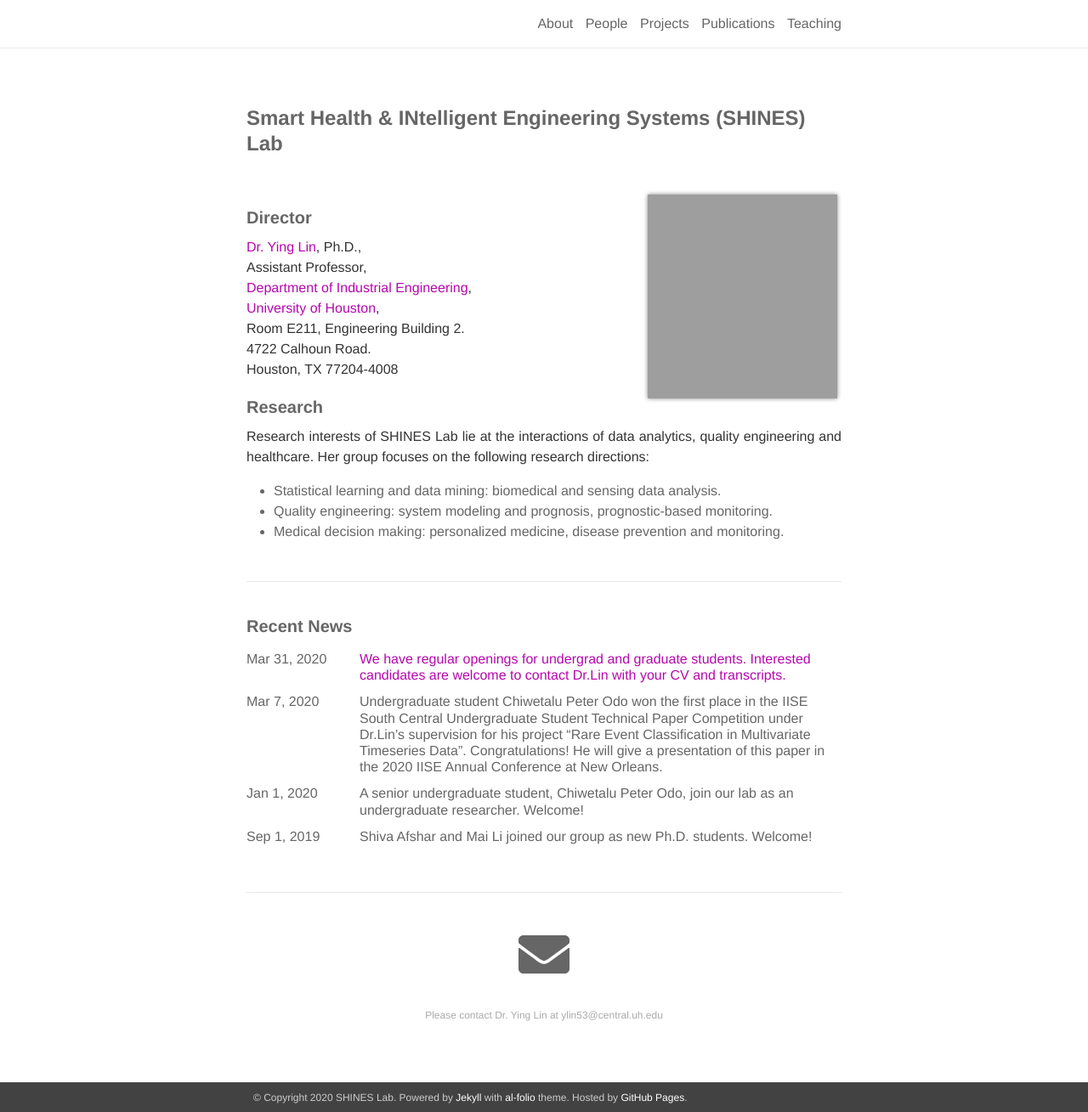
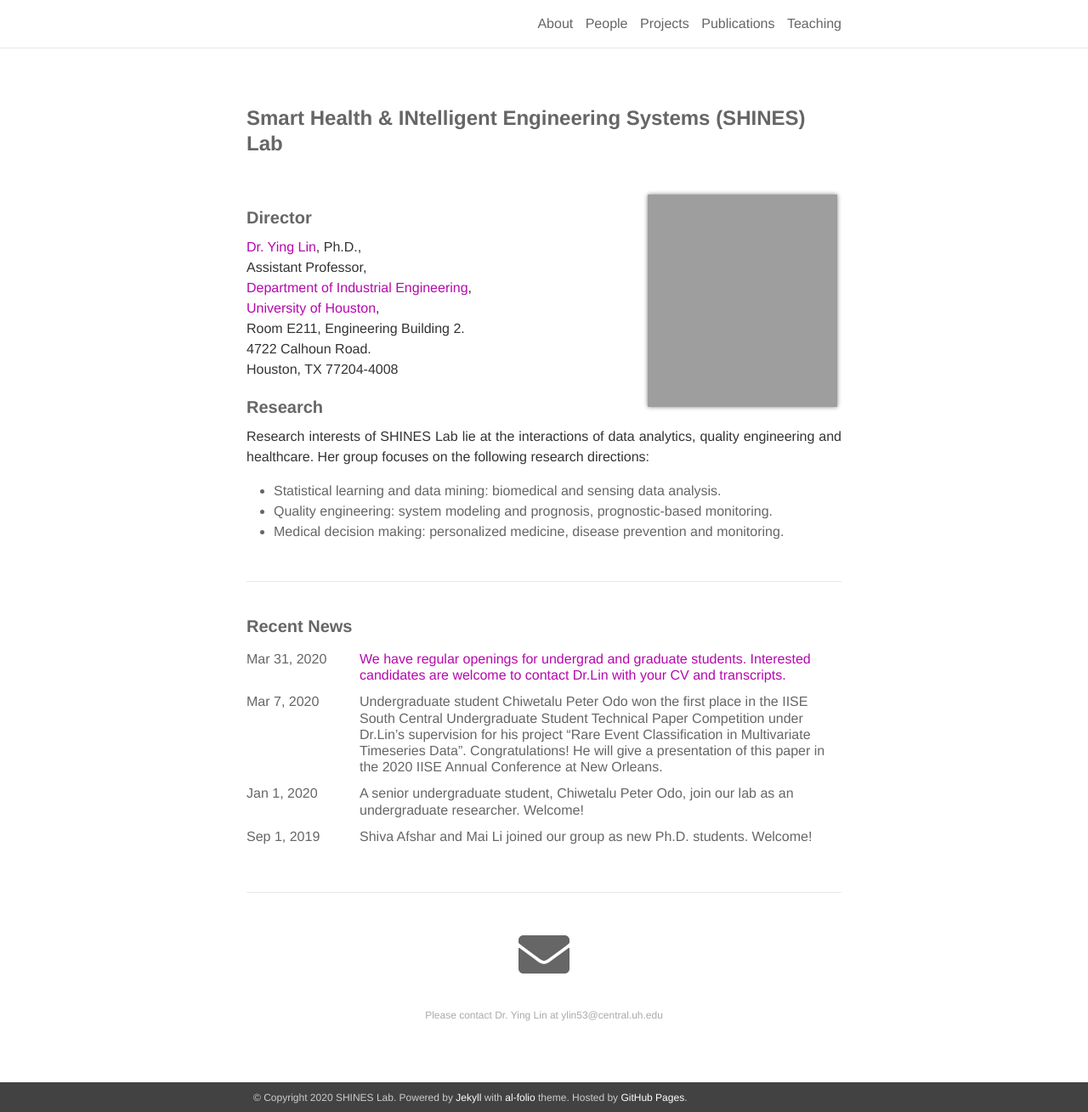
Before and after one commit to shines-lab/shines-lab.github.io, a Jekyll site: the page built from _pages/about.md, in a window 1280 px wide and 1309 px high. Shown: the whole window at 85% size. Built offline with Jekyll 4.4.1, drawn with Linux system fonts in a browser that asks for light colours.

Commit message:
Update about.html

```diff
--- a/_layouts/about.html
+++ b/_layouts/about.html
@@ -6,7 +6,7 @@ title: Home
 {% if page.profile %}
   <div class="profile col one {{ page.profile.align }}">
     {% if page.profile.image %}
-      <img class="one" src="{{ page.profile.image | prepend: '/assets/img/' | prepend: site.baseurl | prepend: site.url }}" width="120" height="240">
+      <img class="one" src="{{ page.profile.image | prepend: '/assets/img/' | prepend: site.baseurl | prepend: site.url }}" width="120" height="250">
     {% endif %}
     {% if page.profile.address %}
       <div class="address">
```
